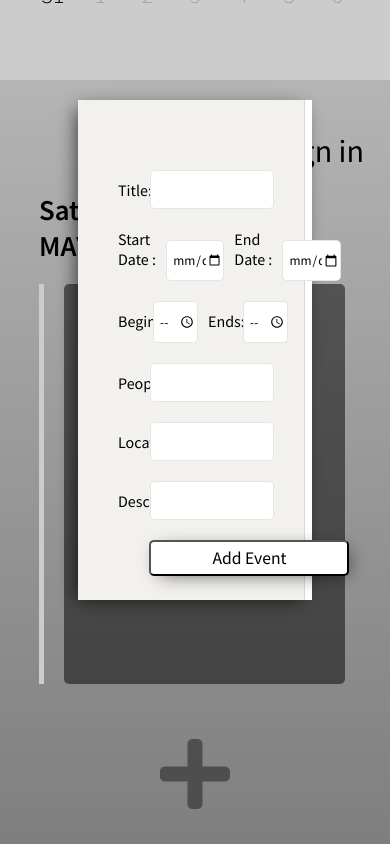
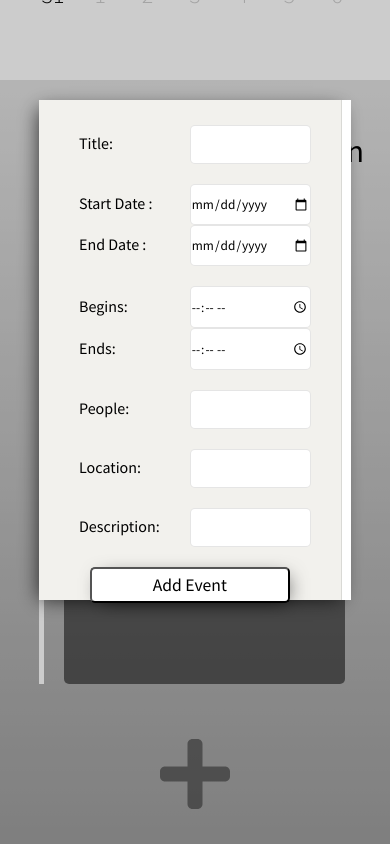
Before and after one commit to Chingu-Solo/solo-koala-195, a React (Create React App) app: page / in a window 390 px wide. Both pictures are taken after a click on the element 195 px from the left and 1479 px from the top of the page. Shown: the part 705-1549 px from the top of the page. Built offline with nearby package versions, Linux system fonts and the light colour scheme.

Commit message:
make modal responsive

```diff
--- a/src/Components/Event/Modal.js
+++ b/src/Components/Event/Modal.js
@@ -56,22 +56,22 @@ class Modal extends Component {
 									<label>Title:</label>
 									<input type="text" name="title" required />
 								</div>
-								<div className={classes.inputContainer}>
-									<div className={classes.dateContainer}>
+								<div className={classes.dateContainer}>
+									<div>
 										<label>Start Date :</label>
 										<input type="date" name="startDate" required />
 									</div>
-									<div className={classes.dateContainer}>
+									<div>
 										<label>End Date :</label>
 										<input type="date" name="endDate" required />
 									</div>
 								</div>
-								<div className={classes.inputContainer}>
-									<div className={classes.timeContainer}>
+								<div className={classes.timeContainer}>
+									<div>
 										<label>Begins:</label>
 										<input type="time" name="begin" />
 									</div>
-									<div className={classes.timeContainer}>
+									<div>
 										<label>Ends:</label>
 										<input type="time" name="end" />
 									</div>
--- a/src/Components/Event/Modal.module.css
+++ b/src/Components/Event/Modal.module.css
@@ -34,6 +34,13 @@
 	background-color: white;
 	box-shadow: -5px 4px 19px -5px rgba(0, 0, 0, 0.75);
 }
+
+@media (max-width: 768px) {
+	.modal_content {
+		width: 80%;
+	}
+}
+
 /**********************/
 .form {
 	background-color: #f2f1ed;
@@ -44,30 +51,11 @@
 }
 
 .inputContainer {
-	display: flex;
-	justify-content: space-between;
-	align-items: center;
 	margin: 20px 0;
 }
 
-.dateContainer,
-.timeContainer {
-	width: 100%;
-}
-
-.dateContainer label,
-.timeContainer label {
+label {
 	display: inline-block;
-	width: 50%;
-}
-
-.dateContainer input,
-.timeContainer input {
-	width: 50%;
-	padding-left: 5px;
-}
-
-label {
 	width: 25%;
 	padding-left: 10px;
 }
@@ -77,6 +65,28 @@ input {
 	padding: 10px 0;
 	border: 1px solid rgba(0, 0, 0, 0.1);
 	border-radius: 5px;
+}
+
+.dateContainer,
+.timeContainer {
+	display: flex;
+	justify-content: space-between;
+	margin: 20px 0;
+}
+
+.dateContainer div,
+.timeContainer div {
+	width: 100%;
+}
+
+.dateContainer label,
+.timeContainer label {
+	width: 50%;
+}
+
+.dateContainer input,
+.timeContainer input {
+	width: 50%;
 }
 
 .btnContainer {
@@ -92,3 +102,21 @@ input {
 	font-size: 1.1em;
 	box-shadow: 4px 4px 20px -7px rgba(0, 0, 0, 0.75);
 }
+
+@media (max-width: 550px) {
+	.form {
+		padding-top: 5px;
+	}
+	.dateContainer,
+	.timeContainer {
+		display: block;
+	}
+	label,
+	input {
+		width: 50%;
+	}
+	.btnContainer {
+		padding-left: 0;
+		text-align: center;
+	}
+}
```
